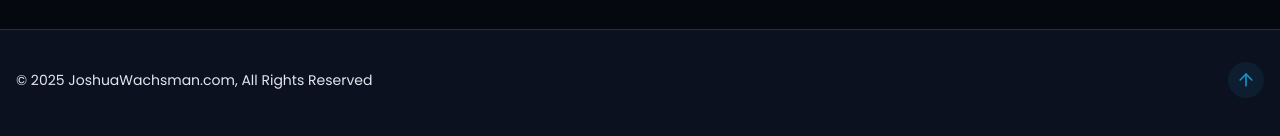
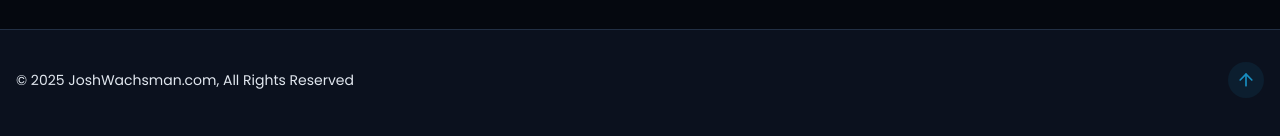
Before and after one commit to jwachs2412/MyPortfolio, a React (Vite) app: page / in a window 1280 px wide. Shown: the part 5757-5893 px from the top of the page. Built offline with nearby package versions, Linux system fonts and the light colour scheme.

Commit message:
fixed website in footer

```diff
--- a/src/components/Footer.jsx
+++ b/src/components/Footer.jsx
@@ -3,7 +3,7 @@ import { ArrowUp } from "lucide-react"
 export const Footer = () => {
   return (
     <footer className="py-12 px-4 bg-card relative border-t border-border mt-12 pt-8 flex flex-wrap justify-between items-center">
-      <p className="text-sm text-muted-foreground">&copy; {new Date().getFullYear()} JoshuaWachsman.com, All Rights Reserved</p>
+      <p className="text-sm text-muted-foreground">&copy; {new Date().getFullYear()} JoshWachsman.com, All Rights Reserved</p>
       <a href="#hero" className="p-2 rounded-full bg-primary/10 hover:bg-primary/20 text-primary transition-colors">
         <ArrowUp size={20} />
       </a>
```
